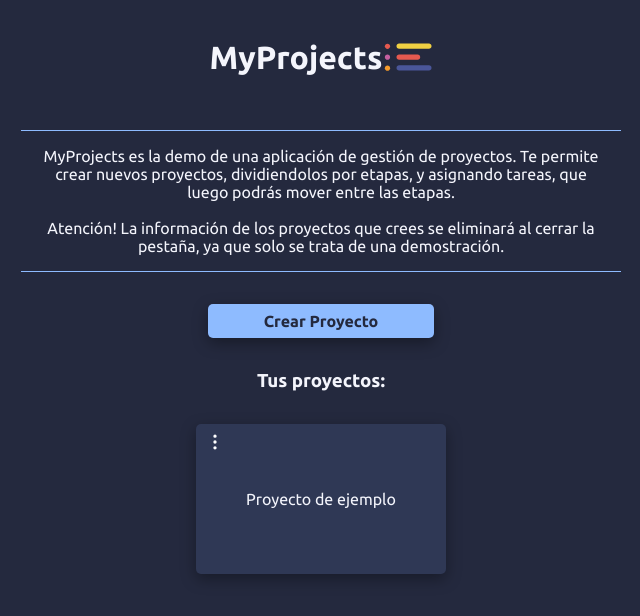
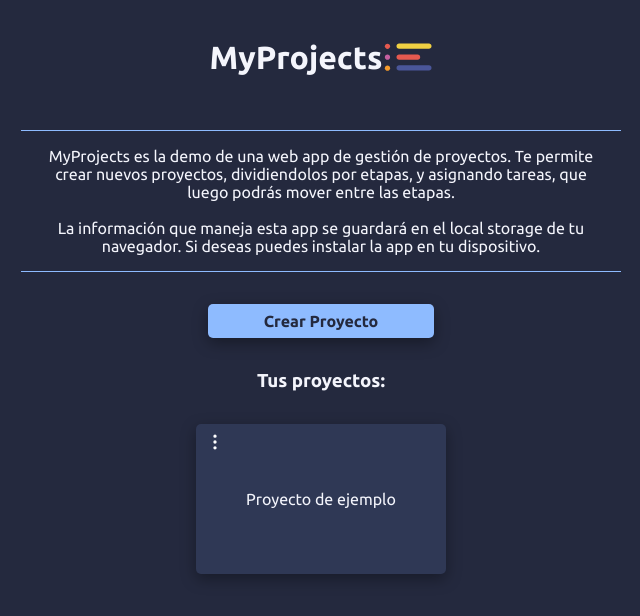
Before and after one commit to oscarmumm/gestor-de-proyectos, a React (Vite) app: page / in a window 1280 px wide. Shown: the top 616 px of the page, without its empty margins (319-959 px from the left). Built offline with nearby package versions, Linux system fonts and the light colour scheme.

Commit message:
corregido mensaje de la página de inicio

```diff
--- a/src/components/HomeMessage/HomeMessage.jsx
+++ b/src/components/HomeMessage/HomeMessage.jsx
@@ -4,14 +4,13 @@ const HomeMessage = () => {
     return (
         <div className="home-message">
             <p>
-                MyProjects es la demo de una aplicación de gestión de proyectos.
+                MyProjects es la demo de una web app de gestión de proyectos.
                 Te permite crear nuevos proyectos, dividiendolos por etapas, y
                 asignando tareas, que luego podrás mover entre las etapas.
             </p>
             <br />
             <p>
-                Atención! La información de los proyectos que crees se eliminará
-                al cerrar la pestaña, ya que solo se trata de una demostración.
+                La información que maneja esta app se guardará en el local storage de tu navegador. Si deseas puedes instalar la app en tu dispositivo.
             </p>
         </div>
     );
```
